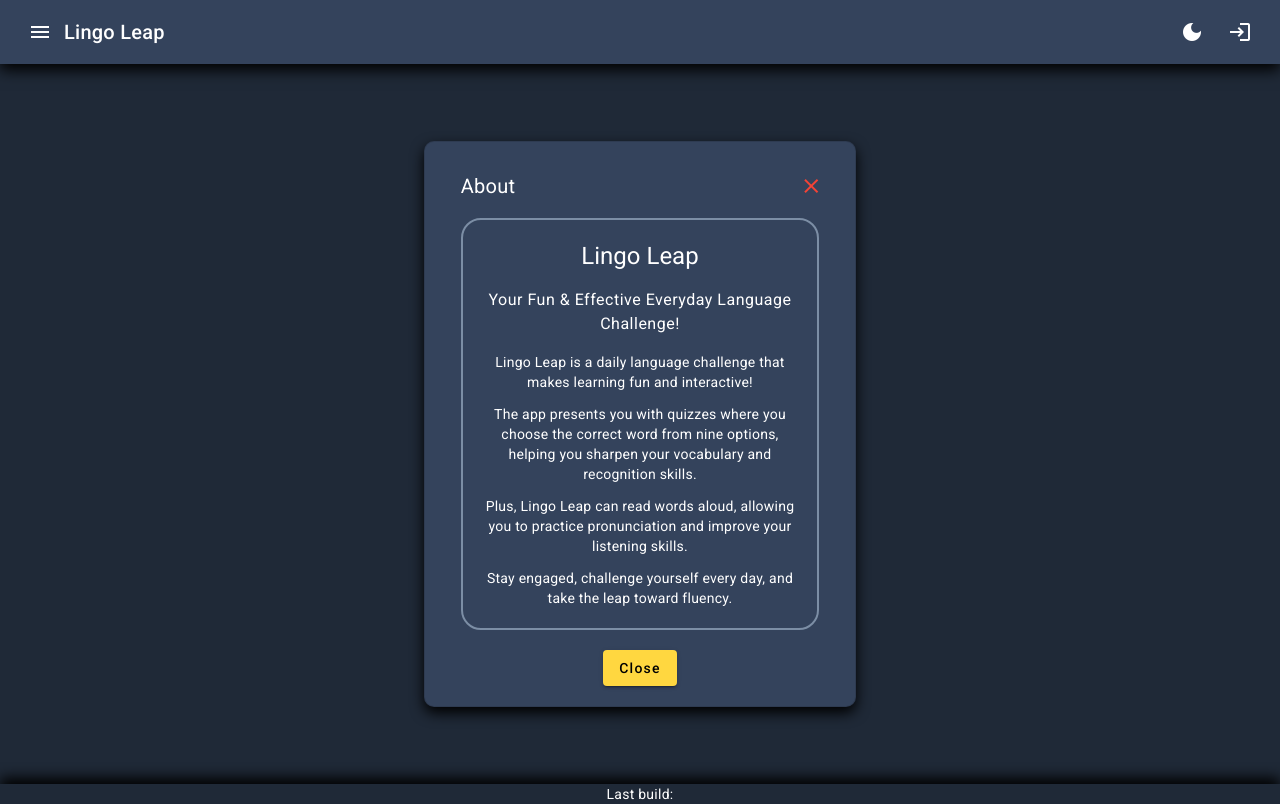
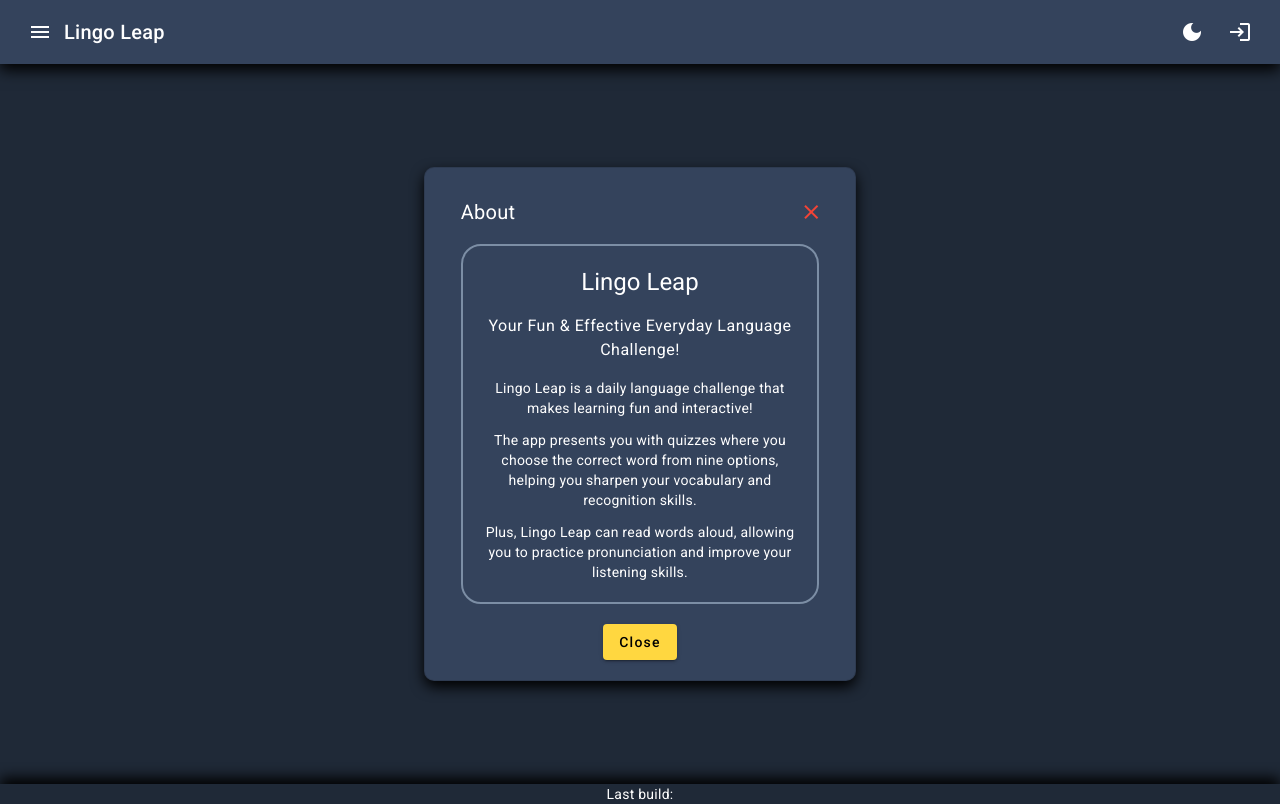
Before and after one commit to jakub-chyla/lingo-leap-fe, an Angular app: page /about in a window 1280 px wide. Built offline with nearby package versions, Linux system fonts and the light colour scheme; no server answers.

Commit message:
jenkins_stress_test

```diff
--- a/src/app/page/about/about.component.html
+++ b/src/app/page/about/about.component.html
@@ -19,7 +19,7 @@
             <p>Lingo Leap is a daily language challenge that makes learning fun and interactive!</p>
             <p>The app presents you with quizzes where you choose the correct word from nine options, helping you sharpen your vocabulary and recognition skills.</p>
             <p>Plus, Lingo Leap can read words aloud, allowing you to practice pronunciation and improve your listening skills.</p>
-            <p>Stay engaged, challenge yourself every day, and take the leap toward fluency.</p>
+<!--            <p>Stay engaged, challenge yourself every day, and take the leap toward fluency.</p>-->
           </div>
         </div>
       </div>
```
